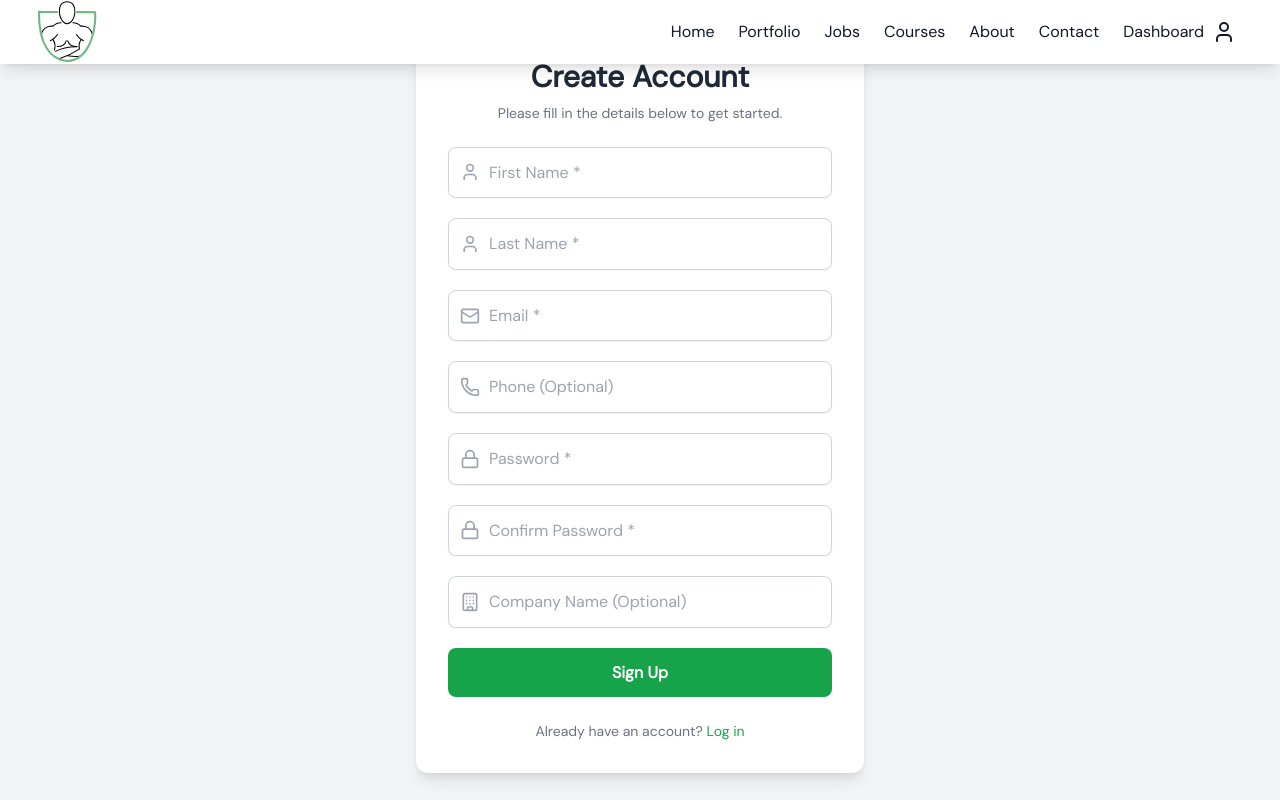
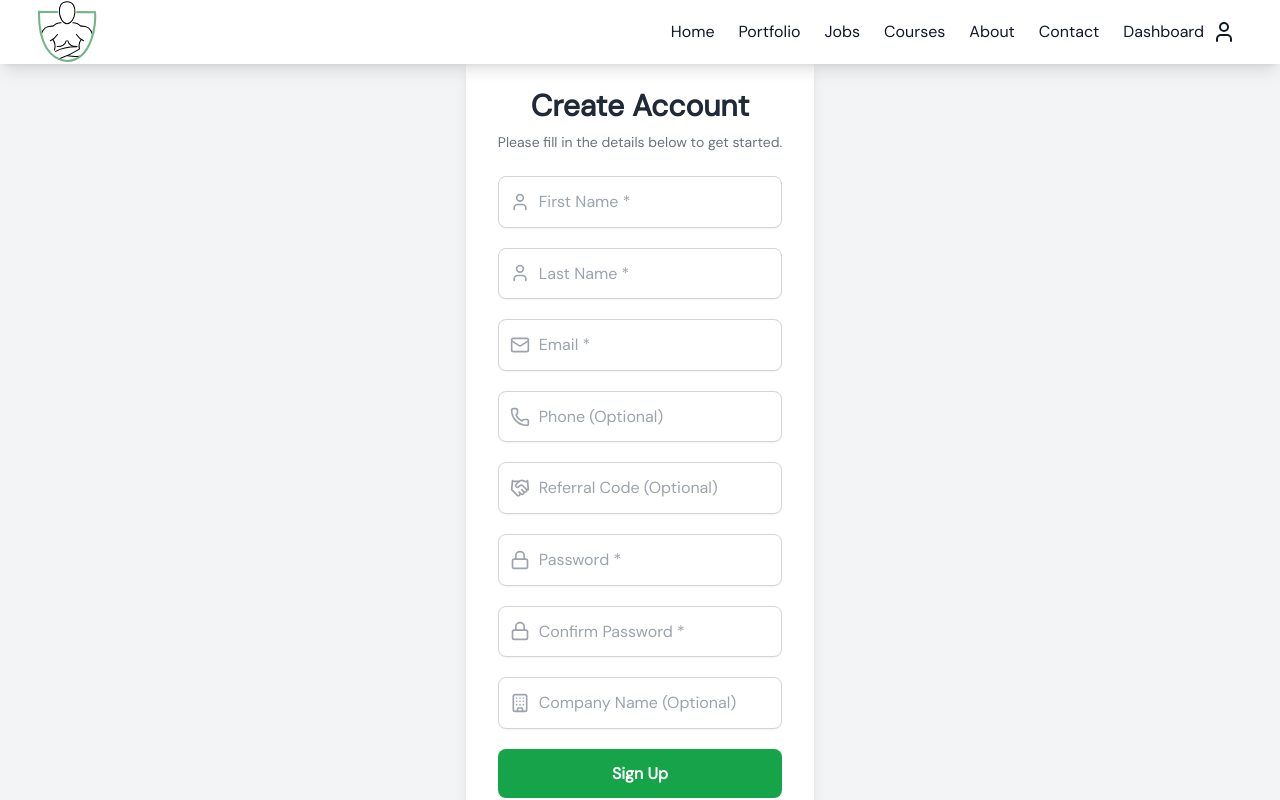
Before and after one commit to bravono/bravework-studio, a Next.js app: page /auth/signup in a window 1280 px wide. Shown: the top 800 px of the page. Built offline with nearby package versions, Linux system fonts and the light colour scheme; no server answers; the database is empty.

Commit message:
Feat: Add referral code input field in SignUp page

```diff
--- a/app/auth/signup/page.tsx
+++ b/app/auth/signup/page.tsx
@@ -10,7 +10,15 @@ import React, {
 import { useRouter, useSearchParams } from "next/navigation";
 import { useSession } from "next-auth/react";
 import Joi from "joi";
-import { User, Mail, Lock, Phone, Clock, Building } from "lucide-react";
+import {
+  User,
+  Mail,
+  Lock,
+  Phone,
+  Clock,
+  Building,
+  Handshake,
+} from "lucide-react";
 import { Course } from "@/app/types/app";
 
 // Joi Schemas
@@ -19,6 +27,7 @@ const baseSignupSchema = Joi.object({
   lastName: Joi.string().min(2).max(50).required().label("Last Name"),
   email: Joi.string().email({ tlds: false }).required().label("Email"),
   phone: Joi.string().allow("").optional().label("Phone"),
+  referralCode: Joi.string().allow("").optional().length(8).label("Referral"),
   password: Joi.string().min(7).max(100).required().label("Password"),
   confirmPassword: Joi.any()
     .valid(Joi.ref("password"))
@@ -33,6 +42,7 @@ const enrollmentSchema = Joi.object({
   lastName: Joi.string().min(2).max(50).required().label("Last Name"),
   email: Joi.string().email({ tlds: false }).required().label("Email"),
   phone: Joi.string().allow("").optional().label("Phone"),
+  referralCode: Joi.string().allow("").optional().length(8).label("Referral"),
   password: Joi.string().min(7).max(100).required().label("Password"),
   confirmPassword: Joi.any()
     .valid(Joi.ref("password"))
@@ -70,6 +80,7 @@ function Signup() {
     lastName: "",
     email: "",
     phone: "",
+    referralCode: "",
     password: "",
     confirmPassword: "",
     companyName: "",
@@ -253,6 +264,7 @@ function Signup() {
           confirmPassword: "",
           companyName: "",
           phone: "",
+          referralCode: "",
           preferredSessionTime: "",
         });
         // Redirect to verification page after a short delay
@@ -272,8 +284,8 @@ function Signup() {
   };
 
   return (
-    <div className="flex items-center justify-center min-h-screen bg-gray-100 p-4">
-      <div className="w-full max-w-md p-8 bg-white rounded-xl shadow-lg">
+    <div className="flex items-center justify-center min-h-screen bg-gray-100 p-4 mt-10">
+      <div className="p-8 bg-white rounded-xl shadow-lg">
         <div className="flex flex-col items-center mb-6">
           <h2 className="text-3xl font-bold text-gray-800">
             {isEnrollmentPage ? "Enroll Now" : "Create Account"}
@@ -400,6 +412,26 @@ function Signup() {
               value={form.phone}
               onChange={handleChange}
               autoComplete="tel"
+            />
+          </div>
+
+          {/* Referral */}
+          <div className="relative">
+            <label htmlFor="referralCode" className="sr-only">
+              Referral Code *
+            </label>
+            <div className="absolute inset-y-0 left-0 flex items-center pl-3 pointer-events-none">
+              <Handshake className="w-5 h-5 text-gray-400" />
+            </div>
+            <input
+              type="referralCode"
+              id="referralCode"
+              name="referralCode"
+              className="w-full py-3 pl-10 pr-4 rounded-lg border border-gray-300 shadow-sm focus:border-green-500 focus:ring-green-500 transition-colors duration-200"
+              placeholder="Referral Code (Optional)"
+              value={form.referralCode}
+              onChange={handleChange}
+              autoComplete="referralCode"
             />
           </div>
 
```
